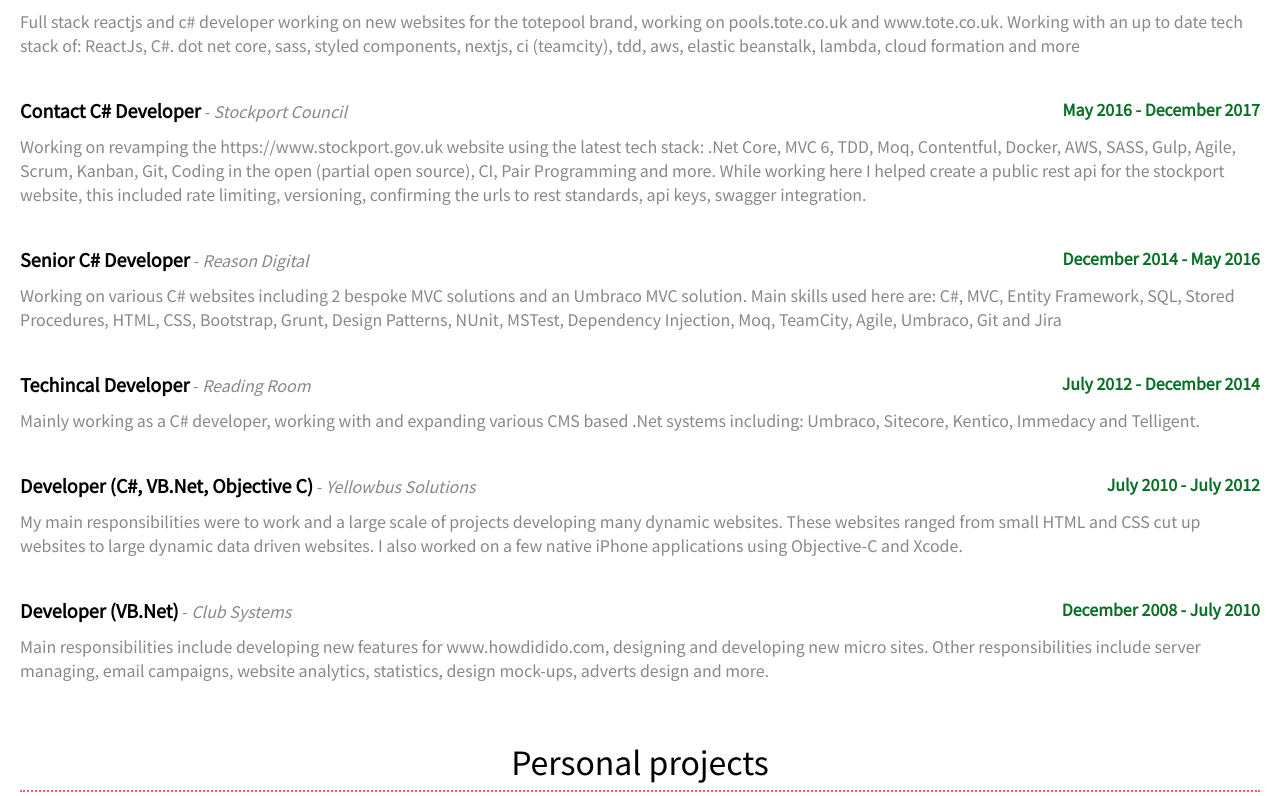
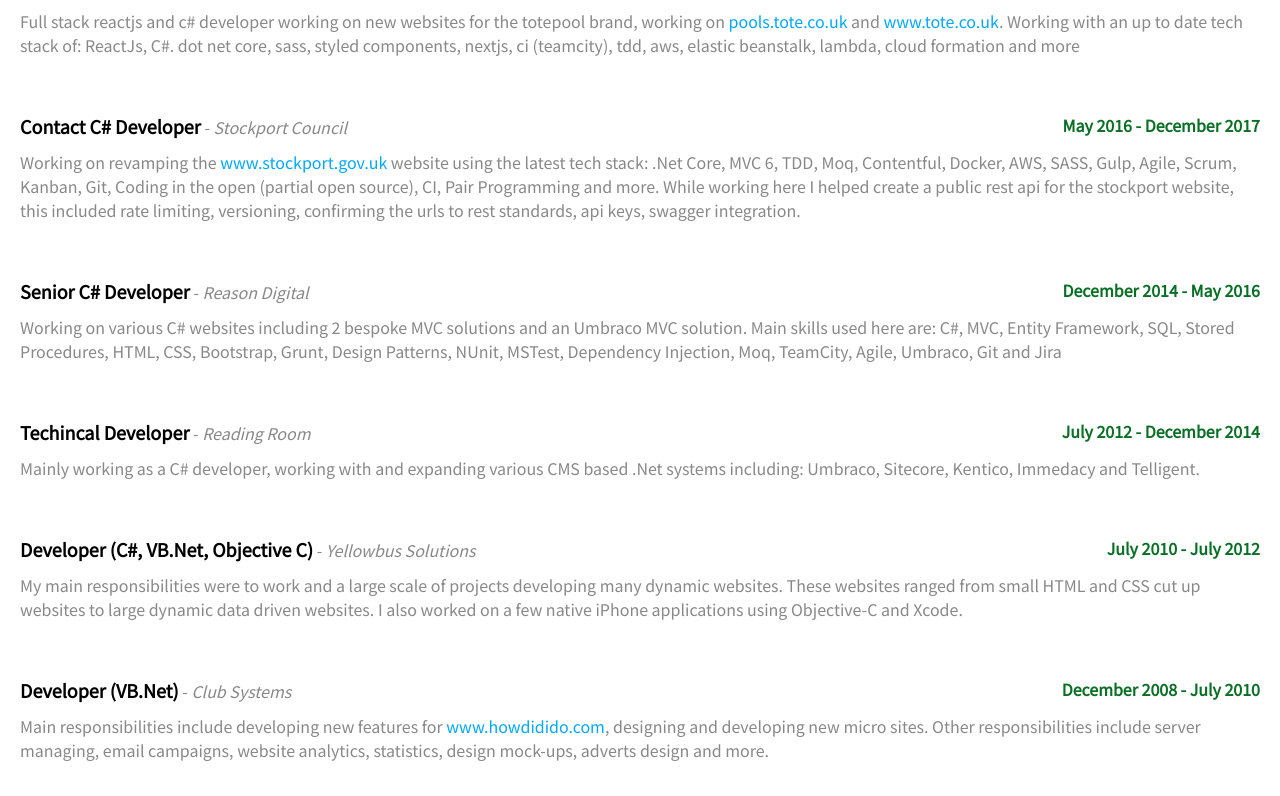
Before and after one commit to Redfern/Portfolio, a React (Create React App) app: page / in a window 1280 px wide. Shown: the part 924-1720 px from the top of the page. Built offline with nearby package versions, Linux system fonts and the light colour scheme.

Commit message:
added markdown to jobs descriptions for links

```diff
--- a/package.json
+++ b/package.json
@@ -5,6 +5,7 @@
   "dependencies": {
     "react": "^16.6.3",
     "react-dom": "^16.6.3",
+    "react-markdown": "^4.0.4",
     "react-scripts": "2.1.1",
     "styled-components": "^4.1.2"
   },
--- a/src/components/Footer.jsx
+++ b/src/components/Footer.jsx
@@ -13,10 +13,6 @@
 
         li {
             margin-bottom: 10px;
-
-            a, a:visited {
-                color: #00a9ff;
-            }
 
             i {
                 margin-right: 10px;
--- a/src/components/Job.jsx
+++ b/src/components/Job.jsx
@@ -1,5 +1,6 @@
 import React from 'react';
 import styled from 'styled-components';
+import ReactMarkdown from 'react-markdown';
 
 const StyledJob = styled.div`
     padding: 20px 0;
@@ -44,7 +45,7 @@
                 <div className="years">{years}</div>
             </div>
         </div>
-        <div className="description">{description}</div>
+        <div className="description"><ReactMarkdown source={description} linkTarget="_blank" /></div>
     </StyledJob>
 );
 
--- a/src/components/styles/globalStyles.jsx
+++ b/src/components/styles/globalStyles.jsx
@@ -26,6 +26,10 @@
     h3 {
         color: #655a5e;
     }
+
+    a, a:visited, a:hover {
+        color: #00a9ff;
+    }
 `;
 
 export default GlobalStyles;
--- a/src/data/workHistory.json
+++ b/src/data/workHistory.json
@@ -5,14 +5,14 @@
           "title": "ReactJs / C# Contract Developer",
           "place": "Betfred",
           "years": "Jan 2017 - Present",
-          "description": "Full stack reactjs and c# developer working on new websites for the totepool brand, working on pools.tote.co.uk and www.tote.co.uk. Working with an up to date tech stack of: ReactJs, C#. dot net core, sass, styled components, nextjs, ci (teamcity), tdd, aws, elastic beanstalk, lambda, cloud formation and more"
+          "description": "Full stack reactjs and c# developer working on new websites for the totepool brand, working on [pools.tote.co.uk](https://pools.tote.co.uk \"Totepool website\") and [www.tote.co.uk](https://www.tote.co.uk \"Tote website\"). Working with an up to date tech stack of: ReactJs, C#. dot net core, sass, styled components, nextjs, ci (teamcity), tdd, aws, elastic beanstalk, lambda, cloud formation and more"
       },
       {
           "id": 2,
           "title": "Contact C# Developer",
           "place": "Stockport Council",
           "years": "May 2016 - December 2017",
-          "description": "Working on revamping the https://www.stockport.gov.uk website using the latest tech stack: .Net Core, MVC 6, TDD, Moq, Contentful, Docker, AWS, SASS, Gulp, Agile, Scrum, Kanban, Git, Coding in the open (partial open source), CI, Pair Programming and more. While working here I helped create a public rest api for the stockport website, this included rate limiting, versioning, confirming the urls to rest standards, api keys, swagger integration."
+          "description": "Working on revamping the [www.stockport.gov.uk](https://www.stockport.gov.uk \"Stockport Council Website\") website using the latest tech stack: .Net Core, MVC 6, TDD, Moq, Contentful, Docker, AWS, SASS, Gulp, Agile, Scrum, Kanban, Git, Coding in the open (partial open source), CI, Pair Programming and more. While working here I helped create a public rest api for the stockport website, this included rate limiting, versioning, confirming the urls to rest standards, api keys, swagger integration."
       },
       {
           "id": 3,
@@ -40,7 +40,7 @@
           "title": "Developer (VB.Net)",
           "place": "Club Systems",
           "years": "December 2008 - July 2010",
-          "description": "Main responsibilities include developing new features for www.howdidido.com, designing and developing new micro sites. Other responsibilities include server managing, email campaigns, website analytics, statistics, design mock-ups, adverts design and more."
+          "description": "Main responsibilities include developing new features for [www.howdidido.com](https://www.howdidido.com \"HowDidIDo Golfing Website\"), designing and developing new micro sites. Other responsibilities include server managing, email campaigns, website analytics, statistics, design mock-ups, adverts design and more."
       }
     ]
   }
```
Also changed, not shown: 1 other file (tests, documents, lock files or other folders).
